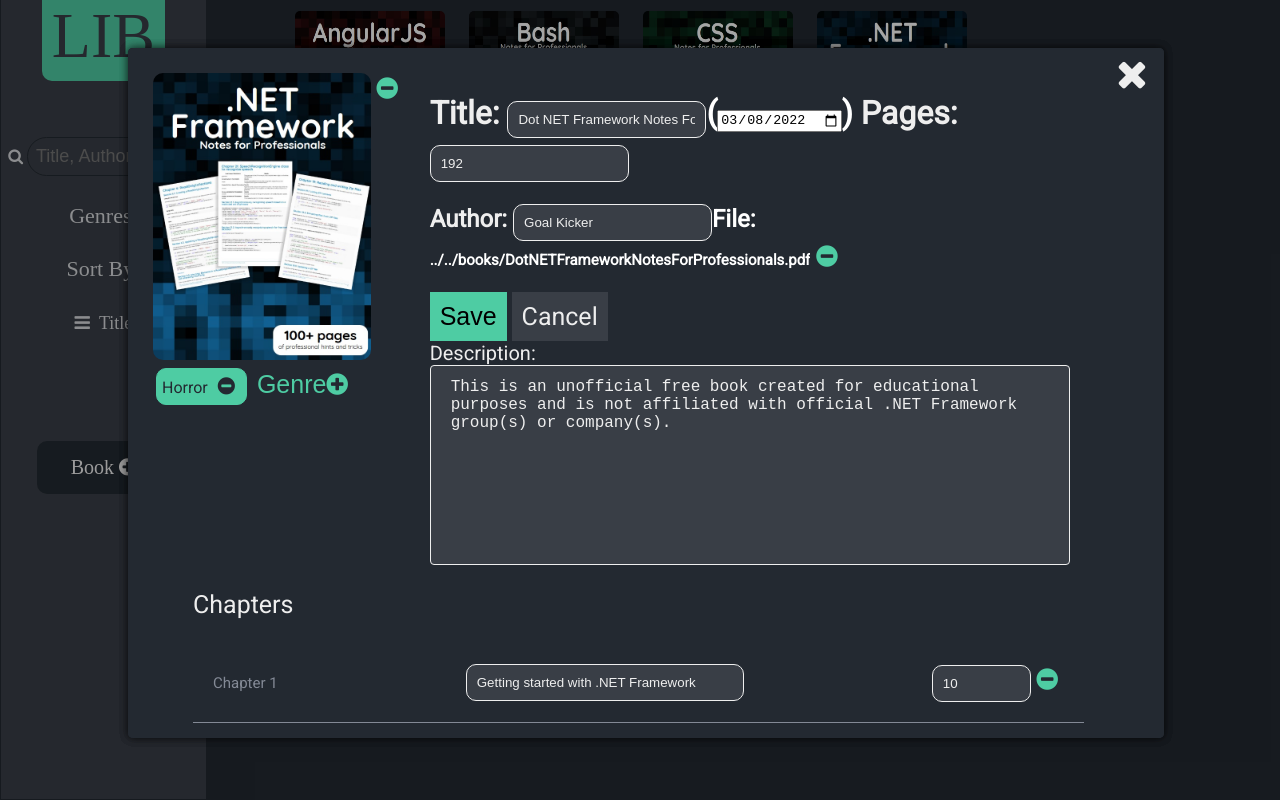
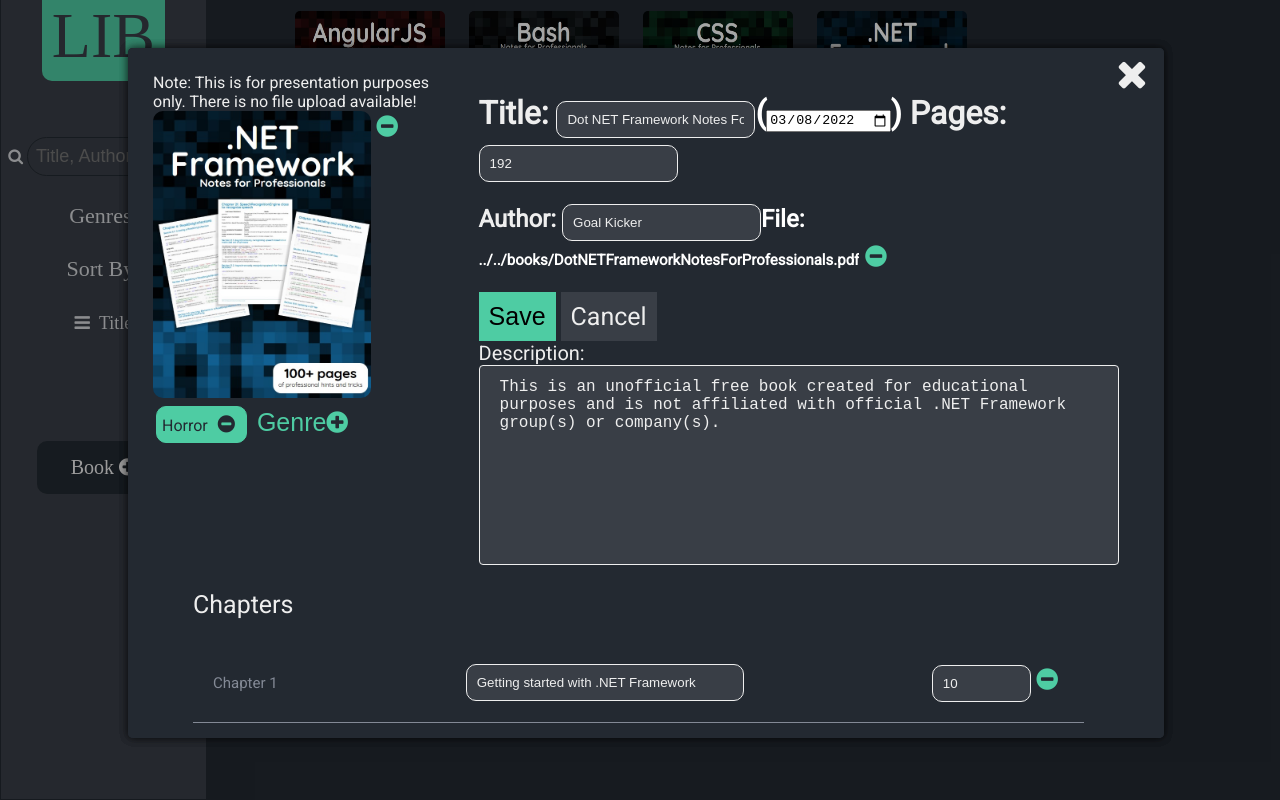
Before and after one commit to Royek98/myLibrary, a Vue app: page /details/1/edit in a window 1280 px wide. Built offline with nearby package versions, Linux system fonts and the light colour scheme; a web font is replaced by a local one.

Commit message:
note for users

```diff
--- a/src/components/BookEdit.vue
+++ b/src/components/BookEdit.vue
@@ -19,6 +19,7 @@
             <i class="fa fa-minus-circle" aria-hidden="true"></i></button></span>
       </template>
       <template #poster>
+        Note: This is for presentation purposes only. There is no file upload available!
         <div v-if="book.poster !== null">
           <img :src="book.poster" />
           <button @change="checkEditing" @click="book.poster = null" class="buttonWithBg">
@@ -249,7 +250,8 @@
     },
     onPosterChange(e) {
       var files = e.target.files || e.dataTransfer.files;
-      this.book.poster = "../../posters/" + files[0].name;
+      // this.book.poster = "../../posters/" + files[0].name;
+      this.book.poster = "../../posters/noimg.jpeg";
       this.checkEditing();
     },
     onFileChange(e) {
```
